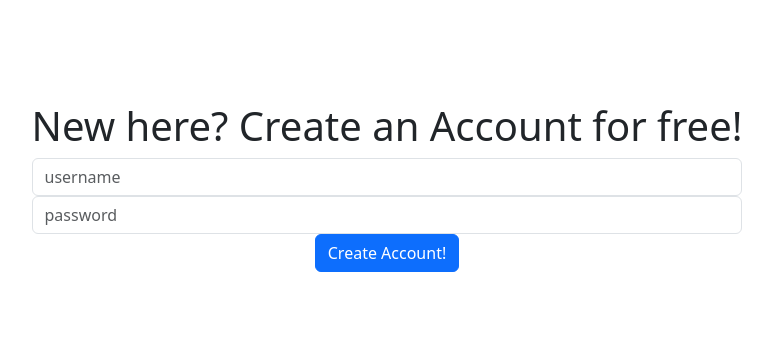
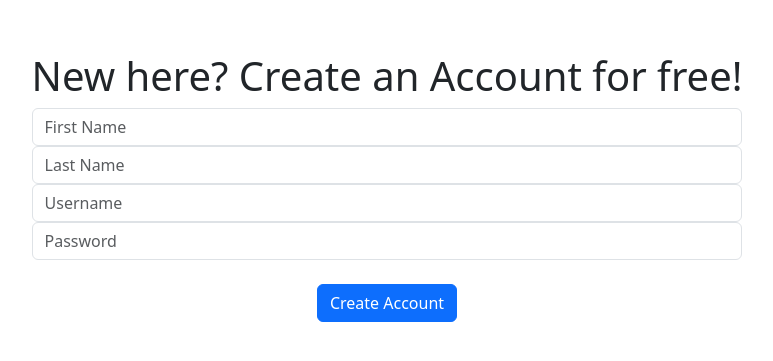
Before and after one commit to timothyku/Expense-Reimbursement-System, a React (Vite) app in the folder expense-reimbursement-system-frontend/: page /register in a window 1280 px wide. Shown: the part 213-574 px from the top of the page, without its empty margins (253-1026 px from the left). Built offline with nearby package versions, Linux system fonts and the light colour scheme.

Commit message:
redesigned the users database table

```diff
--- a/expense-reimbursement-system-frontend/src/Components/LoginRegister/Register.tsx
+++ b/expense-reimbursement-system-frontend/src/Components/LoginRegister/Register.tsx
@@ -17,29 +17,41 @@ export const Register:React.FC = () => {
     }
 
     return(
-
         <Container>
             <div>
                 <h1>New here? Create an Account for free!</h1>
-
+            </div>
             <div>
                 <Form.Control
                     type="text"
-                      placeholder="username"
+                    placeholder="First Name"
+                    name="firstname"
+                />
+            </div>
+            <div>
+                <Form.Control
+                    type="text"
+                    placeholder="Last Name"
+                    name="lastname"
+                />
+            </div>
+            <div>
+                <Form.Control
+                    type="text"
+                    placeholder="Username"
                     name="username"
                 />
             </div>
             <div>
                 <Form.Control
                       type="password"
-                      placeholder="password"
+                      placeholder="Password"
                       name="password"
                 />
             </div>
-
+            <br />
             <div>
-                <Button onClick={register}>Create Account!</Button>
-              </div>
+                <Button onClick={register}>Create Account</Button>
             </div>
         </Container>
 
```
Also changed, not shown: 1 other file (tests, documents, lock files or other folders). Lines whose indentation alone changed are shown as unchanged.
